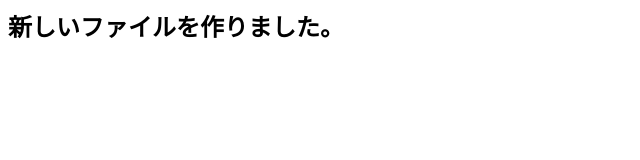
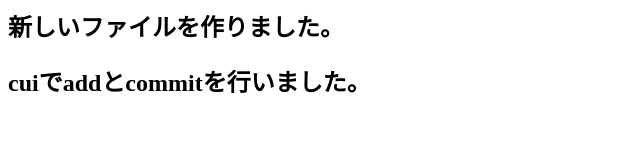
Before and after one commit to Hiro1120/vscode_test, a plain HTML site: page index.html in a window 1280 px wide. Shown: the whole page, without its empty margins (0-640 px from the left). Drawn offline with Linux system fonts and the light colour scheme.

Commit message:
cuiでaddとcommitを行いました！”
git commigit commit -mcuiでaddとcommitを行いました

```diff
--- a/index.html
+++ b/index.html
@@ -1 +1,2 @@
 <h2>新しいファイルを作りました。</h2>
+<h2>cuiでaddとcommitを行いました。</h2>
```
